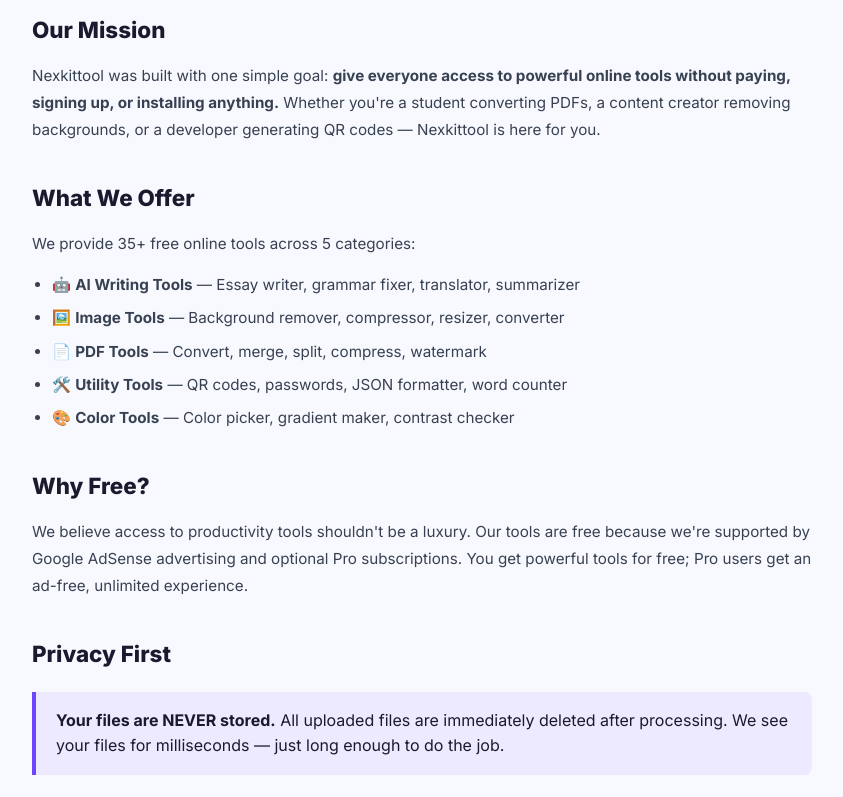
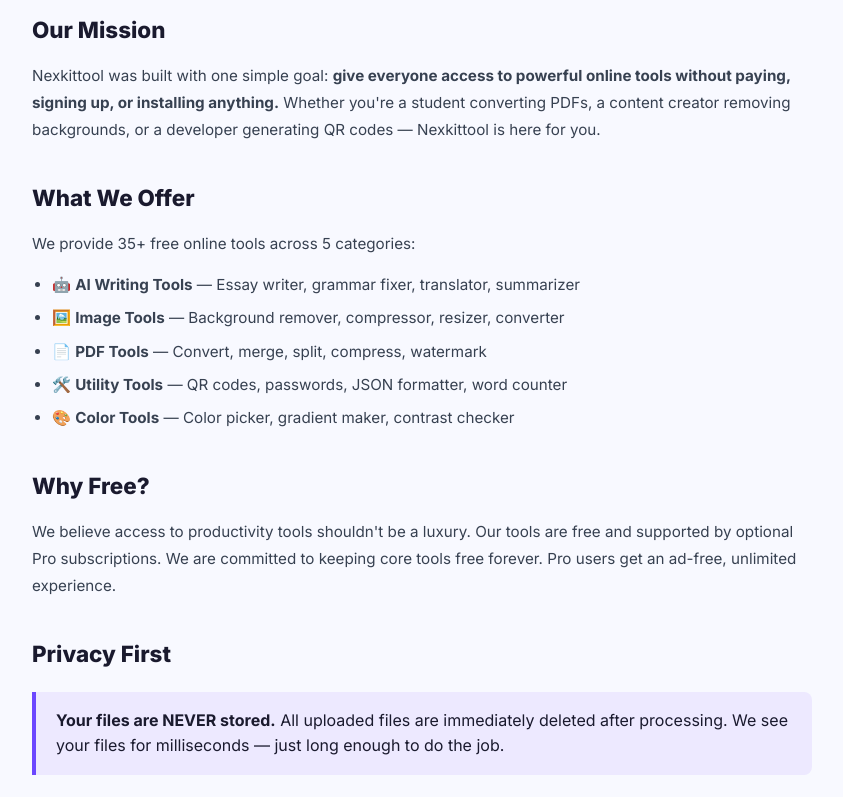
Before and after one commit to sumittiwari7503/nexkittool, a website: page pages/about.html in a window 1280 px wide. Shown: the part 376-1173 px from the top of the page, without its empty margins (218-1061 px from the left). Drawn offline with Linux system fonts and the light colour scheme.

Commit message:
Fix AdSense mention in about page

```diff
--- a/pages/about.html
+++ b/pages/about.html
@@ -69,7 +69,7 @@
     </ul>
 
     <h2>Why Free?</h2>
-    <p>We believe access to productivity tools shouldn't be a luxury. Our tools are free because we're supported by Google AdSense advertising and optional Pro subscriptions. You get powerful tools for free; Pro users get an ad-free, unlimited experience.</p>
+    <p>We believe access to productivity tools shouldn't be a luxury. Our tools are free and supported by optional Pro subscriptions. We are committed to keeping core tools free forever. Pro users get an ad-free, unlimited experience.</p>
 
     <h2>Privacy First</h2>
     <div class="highlight-box">
```
